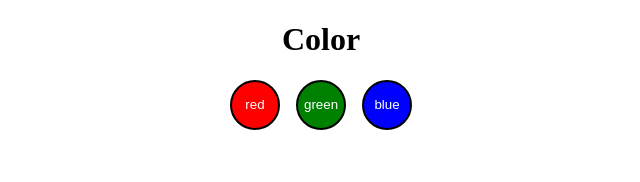
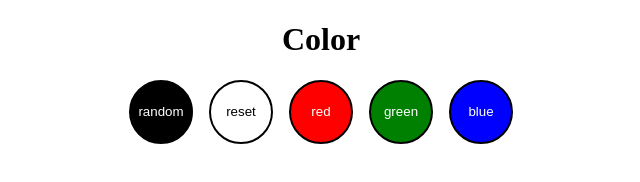
Before and after one commit to imPixelity/js-dom, a plain HTML site: page latihan/index.html in a window 1280 px wide. Shown: the whole page, without its empty margins (319-959 px from the left). Drawn offline with Linux system fonts and the light colour scheme.

Commit message:
added random and reset button

```diff
--- a/latihan/index.html
+++ b/latihan/index.html
@@ -6,9 +6,20 @@
     <title>Latihan DOM</title>
     <link rel="stylesheet" href="style.css" />
   </head>
-  <body>
+  <body style="background-color: transparent">
     <h1>Color</h1>
-    <div class="button-zone"></div>
+    <div class="button-zone">
+      <button type="button" style="background-color: black" id="randomButton">
+        random
+      </button>
+      <button
+        type="button"
+        style="background-color: white; color: black"
+        id="resetButton"
+      >
+        reset
+      </button>
+    </div>
     <script src="script.js"></script>
   </body>
 </html>
--- a/latihan/script.js
+++ b/latihan/script.js
@@ -25,3 +25,19 @@ function createButton(color) {
 for (let i = 0; i < buttonList.length; i++) {
   createButton(buttonList[i]);
 }
+
+// Generating random hex code for random button
+const randomButton = document.getElementById("randomButton");
+randomButton.addEventListener("click", function () {
+  randNum = [];
+  for (let i = 0; i < 3; i++) {
+    randNum[i] = Math.floor(Math.random() * 256);
+  }
+  document.body.style.backgroundColor = `rgb(${randNum[0]}, ${randNum[1]}, ${randNum[2]})`;
+});
+
+// Reset button
+const resetButton = document.getElementById("resetButton");
+resetButton.addEventListener("click", function () {
+  document.body.style.backgroundColor = "transparent";
+});
--- a/latihan/style.css
+++ b/latihan/style.css
@@ -14,9 +14,10 @@ h1 {
 button {
   border: 2px solid black;
   border-radius: 50%;
-  width: 50px;
-  height: 50px;
+  width: 64px;
+  height: 64px;
   background-color: transparent;
   cursor: pointer;
   color: white;
+  text-align: center;
 }
```
